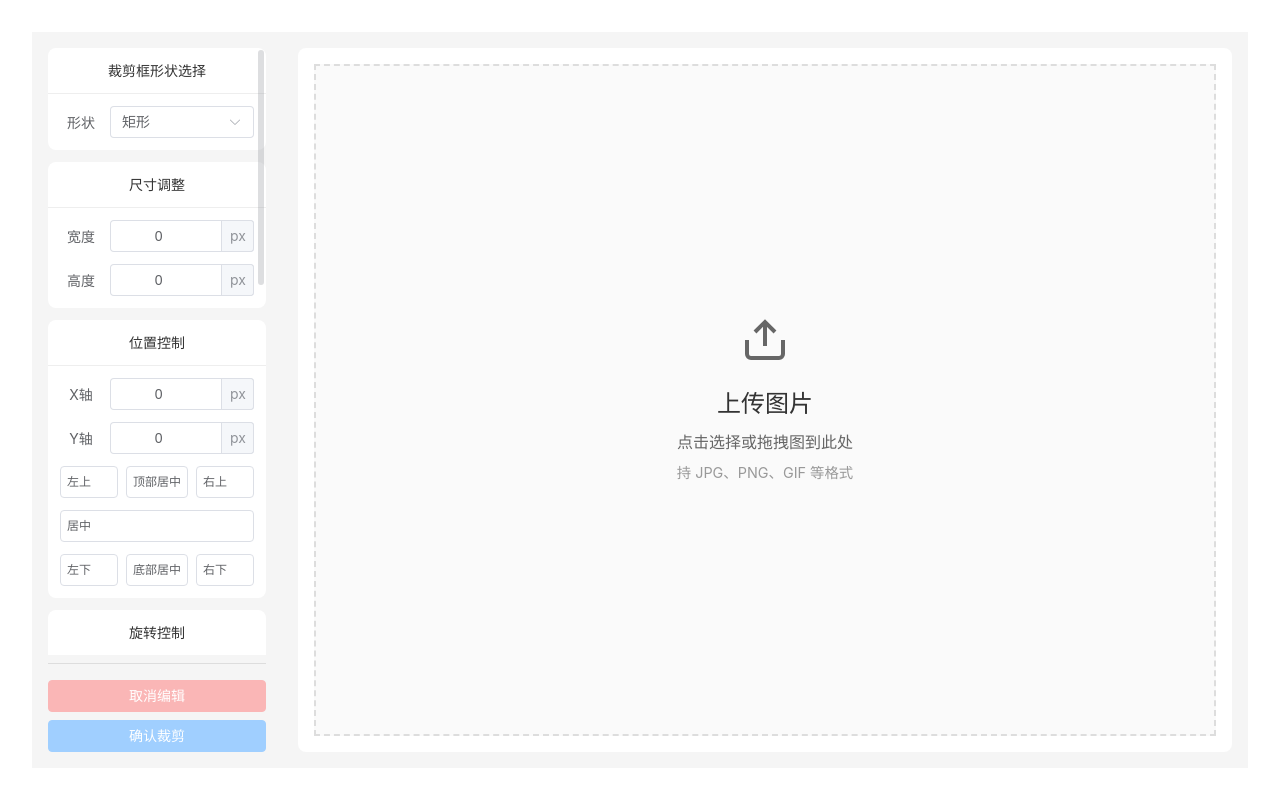
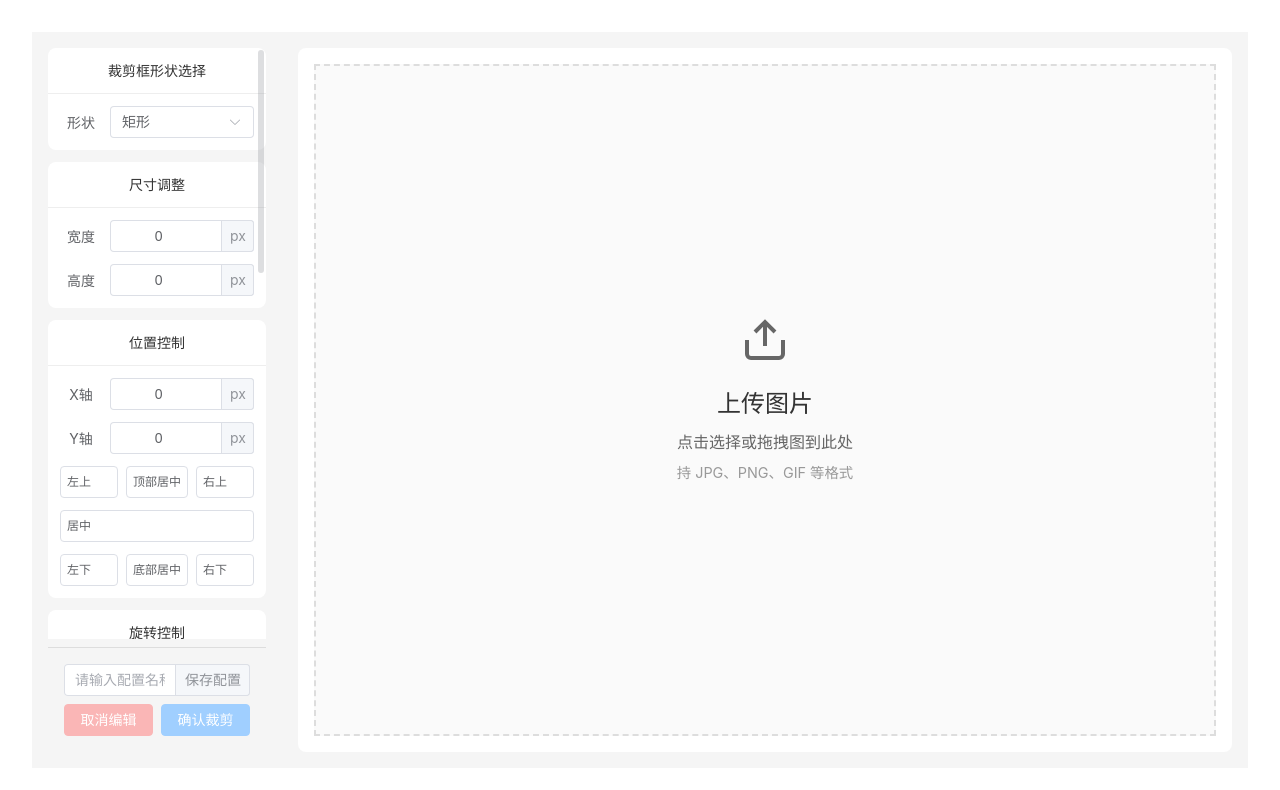
Before and after one commit to xiaogonggong-w/image_cropper, a Vue app: page / in a window 1280 px wide. Shown: the top 790 px of the page. Built offline with nearby package versions, Linux system fonts and the light colour scheme.

Commit message:
加上保存配置按钮

```diff
--- a/src/components/HelloWorld.vue
+++ b/src/components/HelloWorld.vue
@@ -35,6 +35,9 @@ const config = reactive({
       x: 0,
       y: 0
     }
+  },
+  export: {
+    backgroundColor: '#FFFFFF'  // 将backgroundColor移入config中
   }
 })
 
@@ -589,7 +592,7 @@ const confirmCrop = () => {
   canvas.height = area.height
 
   // 先填充背景色
-  ctx.fillStyle = backgroundColor.value
+  ctx.fillStyle = config.export.backgroundColor
   ctx.fillRect(0, 0, canvas.width, canvas.height)
 
   // 根据不同形状进行裁剪
@@ -633,7 +636,7 @@ const confirmCrop = () => {
     destX, destY, sourceWidth, sourceHeight
   )
 
-  // 下载裁剪后的图片
+  // 下��裁剪后的图片
   const link = document.createElement('a')
   link.download = `cropped_${Date.now()}.png`
   link.href = canvas.toDataURL()
@@ -1139,6 +1142,71 @@ const handleShapeChange = (shape) => {
   updateCropBoxPosition()
 }
 
+// 添加配置管理相关的状态和方法
+const savedConfigs = ref([])
+const currentConfigName = ref('')
+
+// 从 localStorage 加载配置
+const loadConfigs = () => {
+  const configs = localStorage.getItem('imageEditorConfigs')
+  if (configs) {
+    savedConfigs.value = JSON.parse(configs)
+  }
+}
+
+// 保存配置到 localStorage
+const saveConfig = (name) => {
+  if (!name) {
+    ElMessage.warning('请输入配置名称')
+    return
+  }
+
+  const newConfig = {
+    name,
+    timestamp: Date.now(),
+    data: {
+      rotateAngle: config.rotateAngle,
+      scale: config.scale,
+      watermark: { ...config.watermark },
+      export: { ...config.export }
+    }
+  }
+
+  const index = savedConfigs.value.findIndex(c => c.name === name)
+  if (index !== -1) {
+    savedConfigs.value[index] = newConfig
+  } else {
+    savedConfigs.value.push(newConfig)
+  }
+
+  localStorage.setItem('imageEditorConfigs', JSON.stringify(savedConfigs.value))
+  currentConfigName.value = ''
+  ElMessage.success('配置保存成功')
+}
+
+// 应用配置
+const applyConfig = (configData) => {
+  config.rotateAngle = configData.rotateAngle
+  config.scale = configData.scale
+  config.watermark = { ...config.watermark, ...configData.watermark }
+  config.export = { ...config.export, ...configData.export }
+
+  // 更新画布
+  handleCanvasDraw()
+  ElMessage.success('配置应用成功')
+}
+
+// 删除配置
+const deleteConfig = (name) => {
+  savedConfigs.value = savedConfigs.value.filter(c => c.name !== name)
+  localStorage.setItem('imageEditorConfigs', JSON.stringify(savedConfigs.value))
+  ElMessage.success('配置删除成功')
+}
+
+// 在组件挂载时加载配置
+onMounted(() => {
+  loadConfigs()
+})
 </script>
 
 <template>
@@ -1340,11 +1408,24 @@ const handleShapeChange = (shape) => {
             <div class="size-input-group color-picker-group">
               <span class="size-label">背景色</span>
               <el-color-picker
-                v-model="backgroundColor"
+                v-model="config.export.backgroundColor"
                 :predefine="predefineColors"
                 show-alpha
               />
             </div>
+            <!-- 显示已保存的配置列表 -->
+            <div v-if="savedConfigs.length" class="saved-configs">
+              <div v-for="cfg in savedConfigs" :key="cfg.name" class="config-item">
+                <div class="config-info">
+                  <span class="config-name">{{ cfg.name }}</span>
+                  <span class="config-time">{{ new Date(cfg.timestamp).toLocaleString() }}</span>
+                </div>
+                <div class="config-actions">
+                  <el-button type="primary" size="small" @click="applyConfig(cfg.data)">应用</el-button>
+                  <el-button type="danger" size="small" @click="deleteConfig(cfg.name)">删除</el-button>
+                </div>
+              </div>
+            </div>
           </div>
         </div>
 
@@ -1354,12 +1435,23 @@ const handleShapeChange = (shape) => {
 
       <!-- 操作按钮 -->
       <div class="action-buttons">
+        <!-- 添加保存配置输入框和按钮 -->
+        <div class="save-config-group">
+          <el-input v-model="currentConfigName" placeholder="请输入配置名称" size="default">
+            <template #append>
+              <el-button @click="saveConfig(currentConfigName)">保存配置</el-button>
+            </template>
+          </el-input>
+        </div>
+        <!-- 原有的操作按钮 -->
+        <div class="operation-buttons">
           <el-button type="danger" :disabled="!originalImage" @click="originalImage = null">
             取消编辑
           </el-button>
           <el-button type="primary" :disabled="!originalImage" @click="confirmCrop">
             确认裁剪
           </el-button>
+        </div>
       </div>
     </div>
 
@@ -1486,10 +1578,34 @@ const handleShapeChange = (shape) => {
 /* 操作按钮器 */
 .action-buttons {
   margin-top: auto;
-  padding-top: 16px;
+  padding: 16px;
   border-top: 1px solid #eee;
   display: flex;
+  flex-direction: column;
+  gap: 12px;
+}
+
+.save-config-group {
+  display: flex;
   gap: 8px;
+}
+
+.save-config-group :deep(.el-input-group__append) {
+  padding: 0;
+}
+
+.save-config-group :deep(.el-input-group__append .el-button) {
+  border-radius: 0 4px 4px 0;
+  margin: 0;
+}
+
+.operation-buttons {
+  display: flex;
+  gap: 8px;
+}
+
+.operation-buttons .el-button {
+  flex: 1;
 }
 
 /* 右侧上传区域样式保持不变 */
@@ -2292,4 +2408,52 @@ const handleShapeChange = (shape) => {
 :deep(.el-color-picker__panel) {
   position: fixed !important;
 }
+
+/* 添加配置相关样式 */
+.saved-configs {
+  margin-top: 16px;
+  padding-top: 16px;
+  border-top: 1px solid #eee;
+}
+
+.config-item {
+  margin-bottom: 8px;
+  padding: 8px;
+  border: 1px solid #eee;
+  border-radius: 4px;
+  transition: all 0.3s ease;
+}
+
+.config-item:last-child {
+  margin-bottom: 0;
+}
+
+.config-info {
+  flex: 1;
+  min-width: 0;
+  display: flex;
+  flex-direction: column;
+  gap: 4px;
+}
+
+.config-name {
+  font-weight: 500;
+  color: #333;
+}
+
+.config-time {
+  font-size: 12px;
+  color: #999;
+}
+
+.config-actions {
+  display: flex;
+  gap: 8px;
+}
+
+.config-item:hover {
+  border-color: #1890ff;
+  transform: translateX(4px);
+  transition: all 0.3s ease;
+}
 </style>
```
Lines whose indentation alone changed are shown as unchanged.
